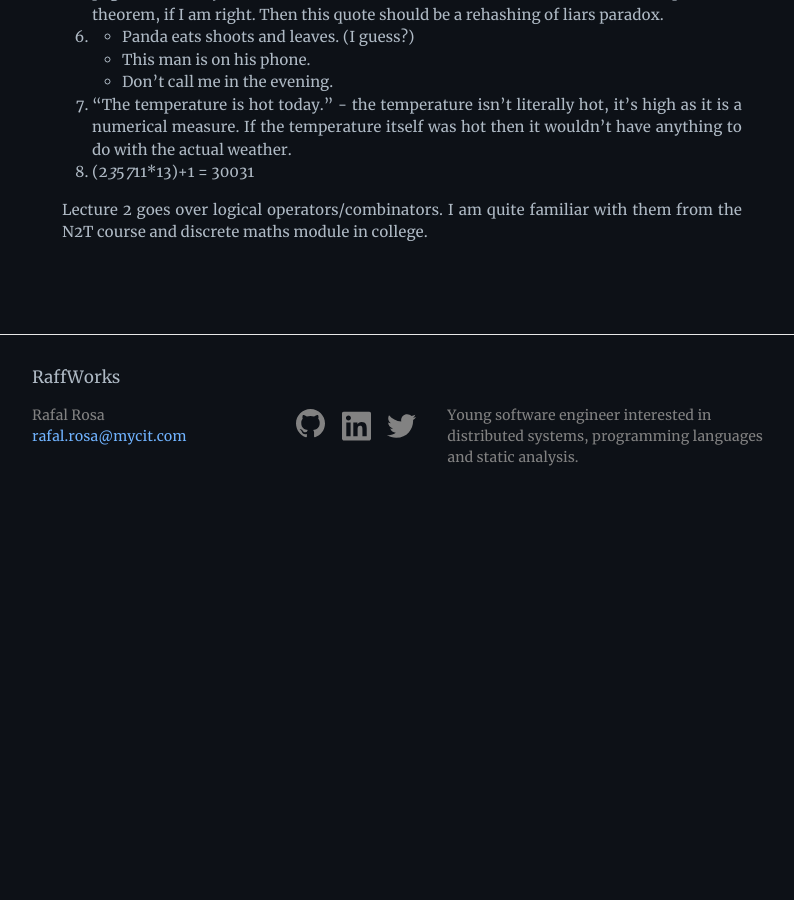
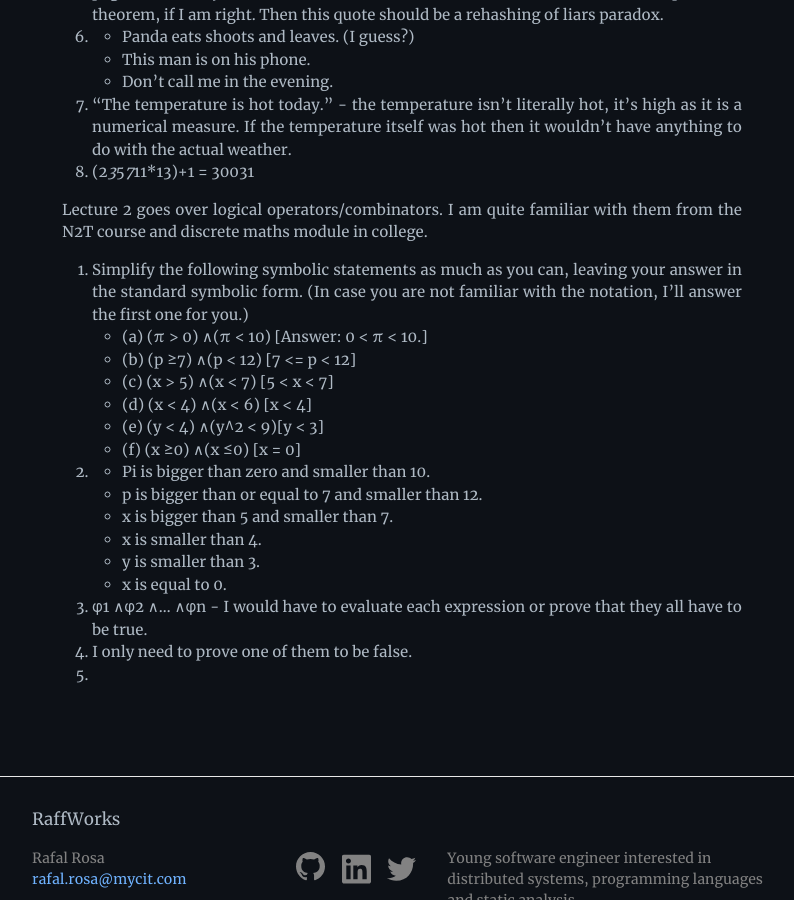
Before and after one commit to pomyslowynick/pomyslowynick.github.io, a Jekyll site: the page built from _posts/2021-11-06-introduction-math-thinking.md, in a window 1280 px wide and 900 px high, scrolled down 1303 px. Shown: the whole window, without its empty margins (238-1032 px from the left). Built offline with Jekyll 4.4.1, drawn with Linux system fonts in a browser that asks for light colours; before the commit the page ends 1831 px from its top, so only the background shows below that.

Commit message:
Ossu progress and math thinking exercise

```diff
--- a/_posts/2021-11-06-introduction-math-thinking.md
+++ b/_posts/2021-11-06-introduction-math-thinking.md
@@ -53,3 +53,23 @@ Reformulation: If the building is burning exit through the stairs.
 8.  (2*3*5*7*11*13)+1 = 30031
 
 Lecture 2 goes over logical operators/combinators. I am quite familiar with them from the N2T course and discrete maths module in college.
+
+1. Simplify the following symbolic statements as much as you can, leaving your answer in the standard
+symbolic form. (In case you are not familiar with the notation, I’ll answer the first one for you.)
+- (a) (π > 0) ∧(π < 10) [Answer: 0 < π < 10.]
+- (b) (p ≥7) ∧(p < 12)  [7 <= p < 12]
+- (c) (x > 5) ∧(x < 7)  [5 < x < 7]
+- (d) (x < 4) ∧(x < 6)  [x < 4]
+- (e) (y < 4) ∧(y^2 < 9)[y < 3]
+- (f) (x ≥0) ∧(x ≤0)    [x = 0]
+
+2.  - Pi is bigger than zero and smaller than 10.
+    - p is bigger than or equal to 7 and smaller than 12.
+    - x is bigger than 5 and smaller than 7.
+    - x is smaller than 4.
+    - y is smaller than 3.
+    - x is equal to 0.
+
+3. φ1 ∧φ2 ∧... ∧φn - I would have to evaluate each expression or prove that they all have to be true.
+4. I only need to prove one of them to be false.
+5.
```
Also changed, not shown: _posts/2021-11-02-ossu-progress.md (+6 -1 lines).
